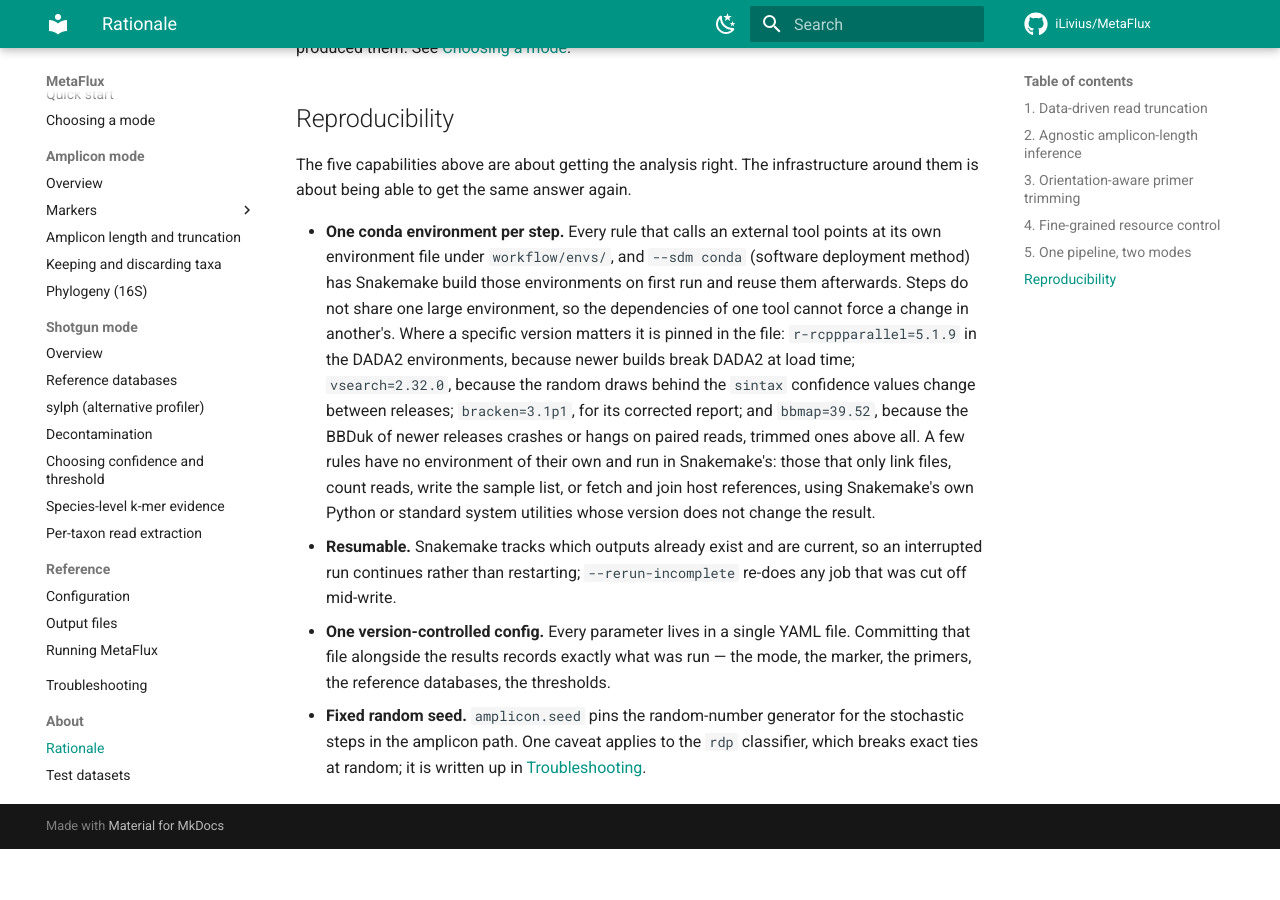
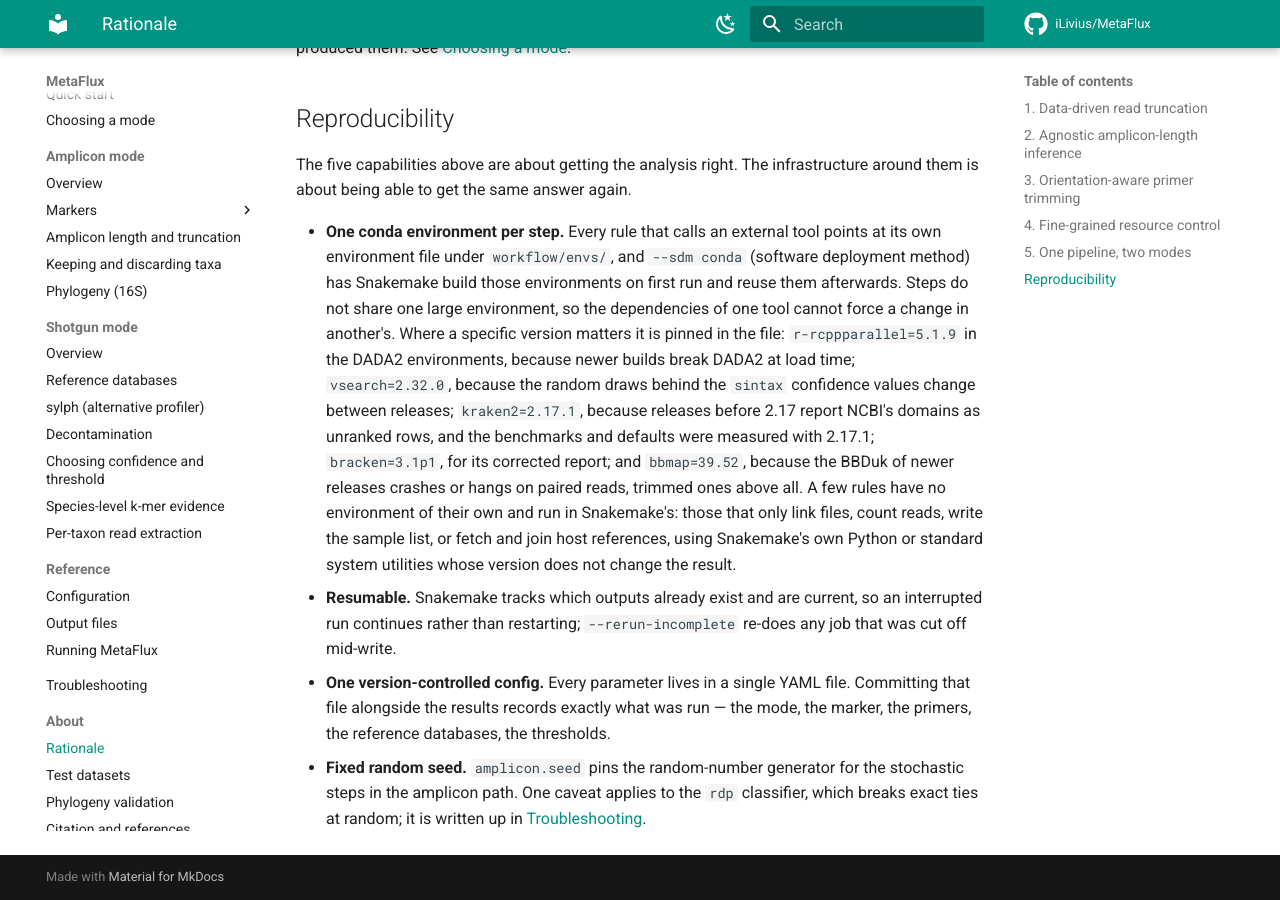
Before and after one commit to iLivius/MetaFlux, an MkDocs documentation site: the page built from docs/about/rationale.md, in a window 1280 px wide and 900 px high, scrolled down 3861 px. Built offline with MkDocs 1.6.1 and Material for MkDocs 9.7.7, drawn with Linux system fonts in a browser that asks for light colours; comment, search, counter and statistics services are not loaded; before the commit the page ends 4710 px from its top, so only the background shows below that.

Commit message:
Docs: list the Kraken2 pin among the pinned versions
The Reproducibility section of the rationale page names the versions
MetaFlux pins and why (rcppparallel, vsearch, bracken, bbmap), but not
kraken2=2.17.1. It now does, with the reason given in kraken2.yaml and on
the databases page: releases before 2.17 report NCBI's domains as unranked
rows, and the benchmarks and defaults were measured with 2.17.1.

mkdocs build --strict and the anchor check pass.

```diff
--- a/docs/about/rationale.md
+++ b/docs/about/rationale.md
@@ -173,7 +173,9 @@
   specific version matters it is pinned in the file: `r-rcppparallel=5.1.9` in the
   DADA2 environments, because newer builds break DADA2 at load time; `vsearch=2.32.0`,
   because the random draws behind the `sintax` confidence values change between
-  releases; `bracken=3.1p1`, for its corrected report; and `bbmap=39.52`, because the
+  releases; `kraken2=2.17.1`, because releases before 2.17 report NCBI's domains as
+  unranked rows, and the benchmarks and defaults were measured with 2.17.1;
+  `bracken=3.1p1`, for its corrected report; and `bbmap=39.52`, because the
   BBDuk of newer releases crashes or hangs on paired reads, trimmed ones above all. A
   few rules have no environment of their own and run in Snakemake's: those that only
   link files, count reads, write the sample list, or fetch and join host references,
```
